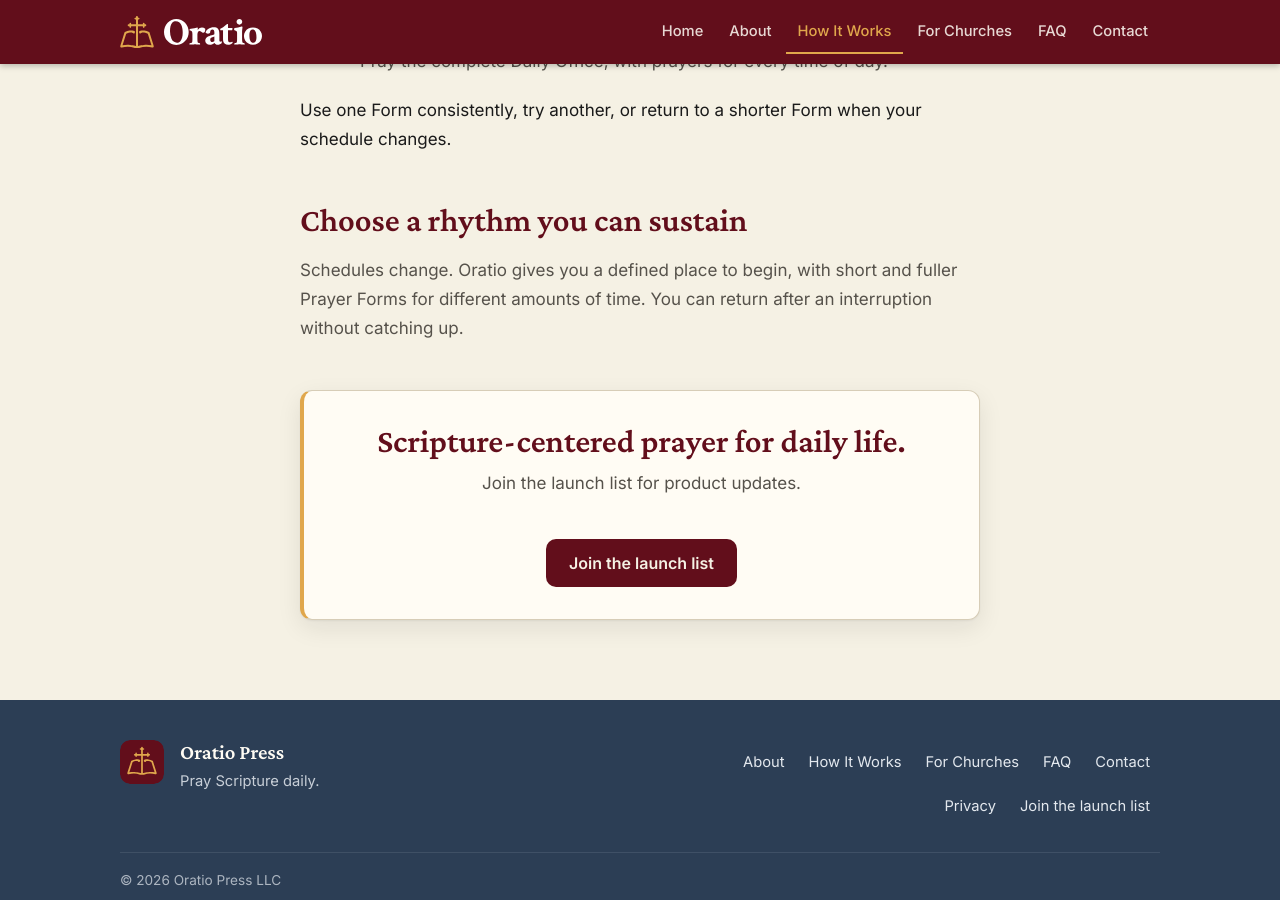
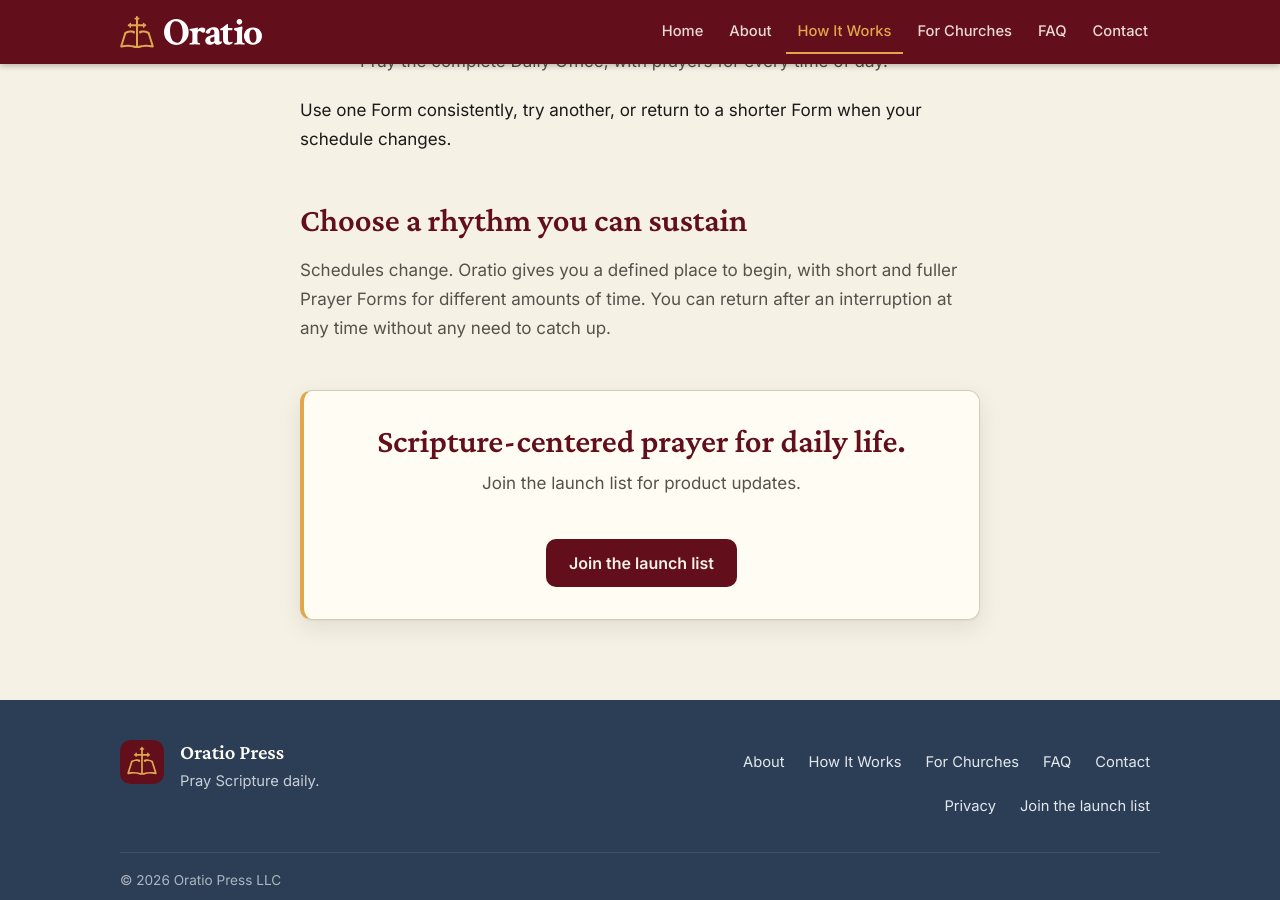
Before and after one commit to Oratio-Press/oratio.github.io, a Jekyll site: the page built from how-it-works.html, in a window 1280 px wide and 900 px high, scrolled down 1388 px. Built offline with Jekyll 4.4.1, drawn with Linux system fonts in a browser that asks for light colours.

Commit message:
Update how-it-works.html

```diff
--- a/how-it-works.html
+++ b/how-it-works.html
@@ -30,7 +30,7 @@ hero:
 
 <section class="section">
   <h2>Choose a rhythm you can sustain</h2>
-  <p>Schedules change. Oratio gives you a defined place to begin, with short and fuller Prayer Forms for different amounts of time. You can return after an interruption without catching up.</p>
+  <p>Schedules change. Oratio gives you a defined place to begin, with short and fuller Prayer Forms for different amounts of time. You can return after an interruption at any time without any need to catch up.</p>
 </section>
 
 {% include launch-list.html text="Join the launch list for product updates." %}
```
